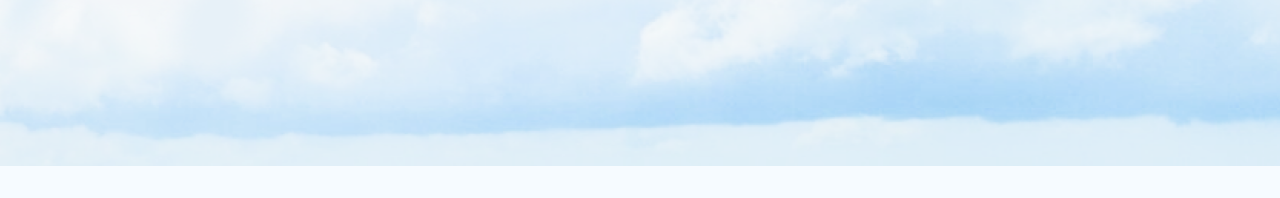
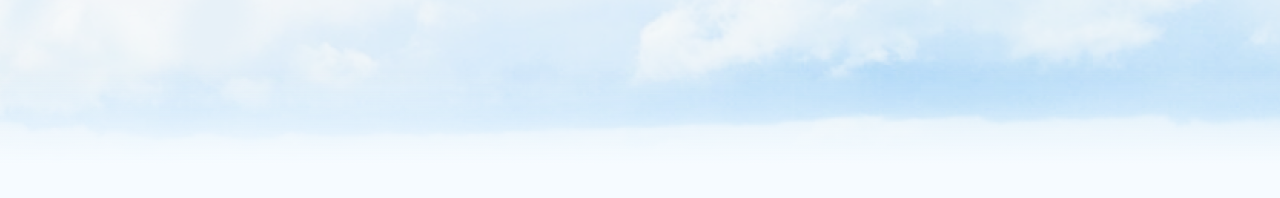
Before and after one commit to HzDev3628/genesis-app-landing, a Next.js app: page / in a window 1280 px wide. Shown: the part 754-952 px from the top of the page. Built offline with nearby package versions, Linux system fonts and the light colour scheme.

Commit message:
add: blur on hero

```diff
--- a/app/components/background-animation.tsx
+++ b/app/components/background-animation.tsx
@@ -21,6 +21,7 @@ export const BackgroundAnimation = () => {
           className="!w-[3072px] h-[280px]"
         />
       </div>
+      <div className="absolute bottom-0 left-0 w-full h-24 bg-gradient-to-b from-[#000]/0 to-50 z-20" />
     </>
   )
 }
--- a/app/section-landing/hero-section-1.tsx
+++ b/app/section-landing/hero-section-1.tsx
@@ -23,7 +23,7 @@ export default function HeroSection1() {
         <div className="w-max h-max p-2 rounded-20 bg-gradient-to-br from-100 to-50 bg-opacity-50 border-50 border">
           <div className="w-[668px] h-[530px] rounded-12 overflow-hidden">
             <Spline
-              scene="https://prod.spline.design/eolxO7z91jjYft7U/scene.splinecode"
+              scene="https://prod.spline.design/tI5PMTeEAwGEzMMg/scene.splinecode"
               style={{
                 width: '900px',
                 height: '530px',
```
